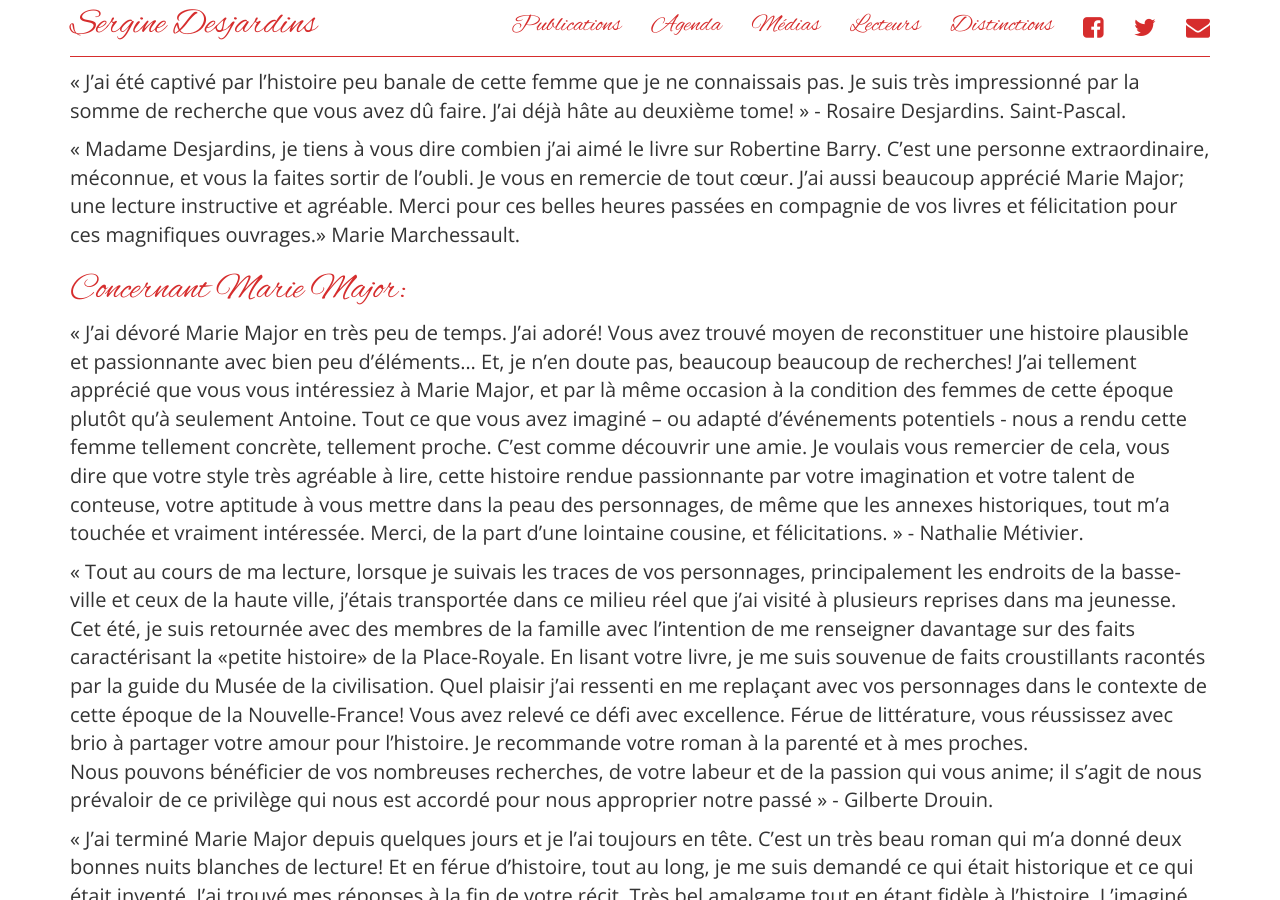
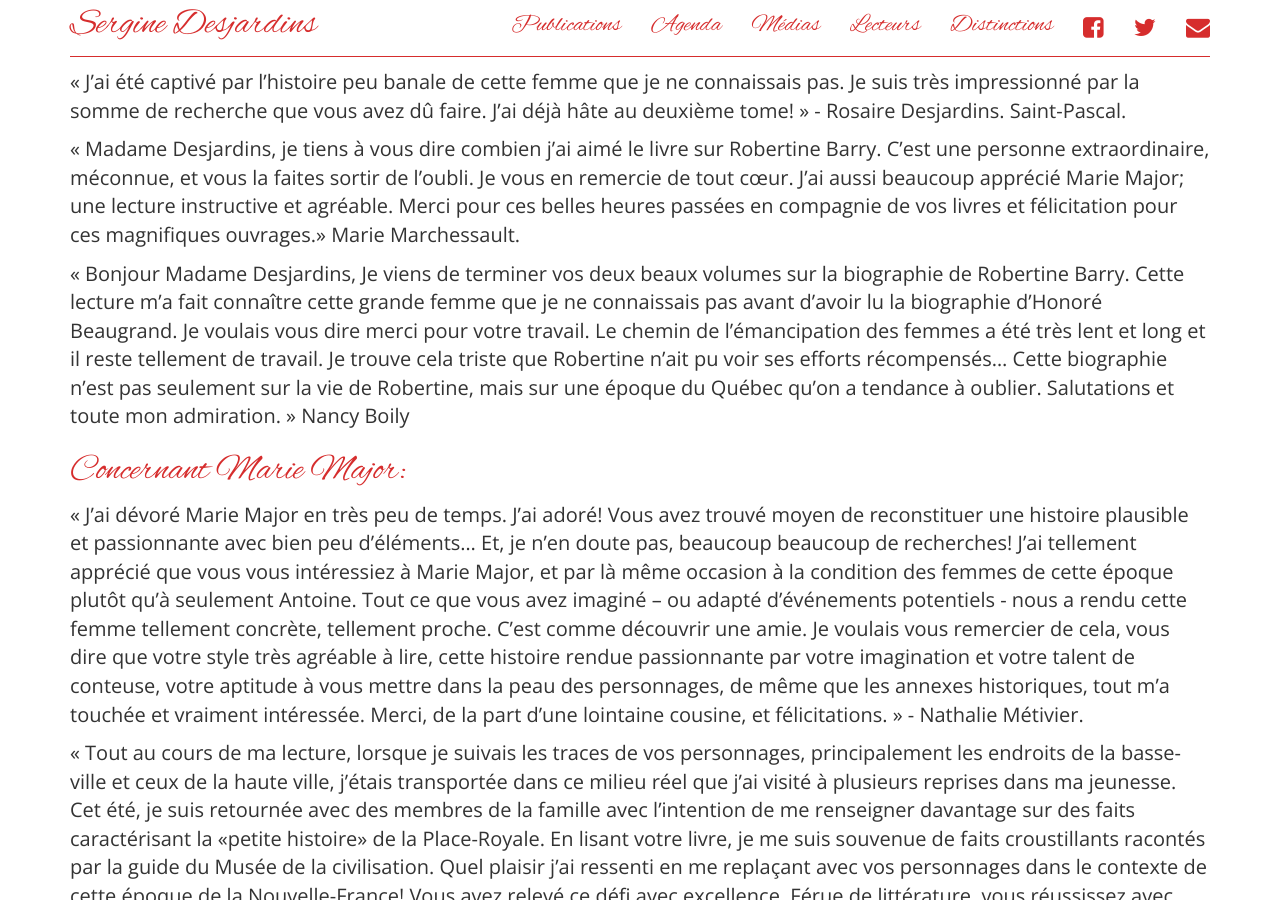
Before and after one commit to serginedesjardins/serginedesjardins.github.io, a Jekyll site: the page built from lecteurs.md, in a window 1280 px wide and 900 px high, scrolled down 16560 px. Built offline with Jekyll 4.4.1, drawn with Linux system fonts in a browser that asks for light colours; nearby versions of some CDN libraries.

Commit message:
ajouté commentaire lectrice sur R.Barry

```diff
--- a/lecteurs.md
+++ b/lecteurs.md
@@ -355,6 +355,9 @@ avez dû faire. J'ai déjà hâte au deuxième tome! » - Rosaire Desjardins.
 Saint-Pascal.
 
 « Madame Desjardins, je tiens à vous dire combien j’ai aimé le livre sur Robertine Barry. C’est une personne extraordinaire, méconnue, et vous la faites sortir de l’oubli. Je vous en remercie de tout cœur. J’ai aussi beaucoup apprécié Marie Major; une lecture instructive et agréable. Merci pour ces belles heures passées en compagnie de vos livres et félicitation pour ces magnifiques ouvrages.» Marie Marchessault.
+
+« Bonjour Madame Desjardins, Je viens de terminer vos deux beaux volumes sur la biographie de Robertine Barry. Cette lecture m’a fait connaître cette grande femme que je ne connaissais pas avant d’avoir lu la biographie d’Honoré Beaugrand. Je voulais vous dire merci pour votre travail. Le chemin de l’émancipation des femmes a été très lent et long et il reste tellement de travail. Je trouve cela triste que Robertine n’ait pu voir ses efforts récompensés... Cette biographie n’est pas seulement sur la vie de Robertine, mais sur une époque du Québec qu’on a tendance à oublier. Salutations et toute mon admiration. » Nancy Boily
+
 
 # Concernant Marie Major:
 
```
